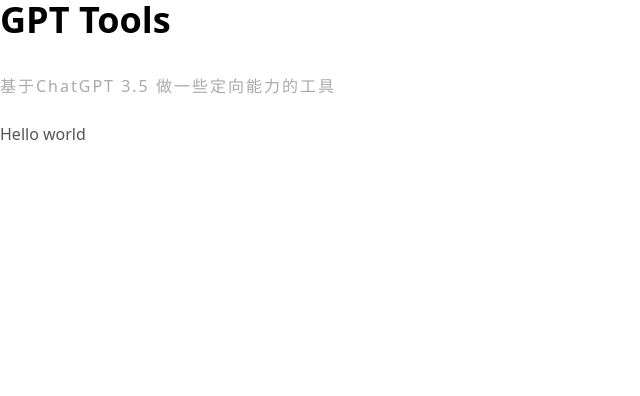
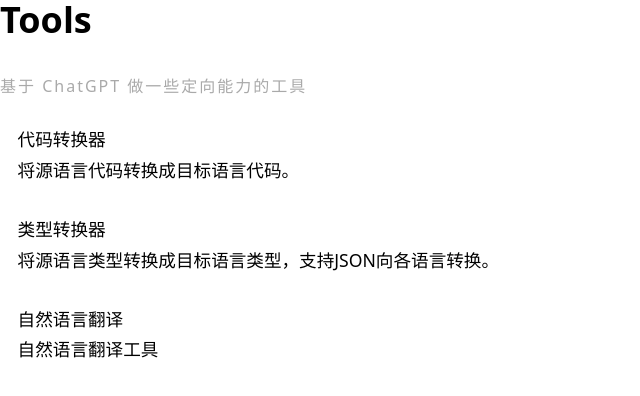
Before and after one commit to hubvue/gpt-tools, a Vue app: page / in a window 1280 px wide. Shown: the top 396 px of the page, without its empty margins (0-640 px from the left). Built offline with nearby package versions, Linux system fonts and the light colour scheme.

Commit message:
feat: home

```diff
--- a/src/assets/main.css
+++ b/src/assets/main.css
@@ -33,13 +33,10 @@
 a {
   font-weight: inherit;
   text-decoration: none;
-  border-bottom: 1px solid rgba(125, 125, 125, 0.3);
   transition: border 0.3s ease-in-out;
 }
 
-a:hover {
-  border-bottom: 1px solid var(--fg);
-}
+
 
 a {
   color: var(--fg-deeper);
--- /dev/null
+++ b/src/pages/Home.vue
@@ -0,0 +1,54 @@
+<template>
+  <main class="px-7 py-36 main mx-auto">
+    <section>
+      <h1>Tools</h1>
+      <h6>基于 ChatGPT 做一些定向能力的工具</h6>
+    </section>
+    <div class="mt-12">
+      <RouterLink class="item rounded-md" :to="tool.path" v-for="(tool, index) in tools" :key="index">
+        <div class="text-normal">{{ tool.title }}</div>
+        <div class="text-sm opacity-50 font-normal">{{ tool.desc }}</div>
+      </RouterLink>
+    </div>
+  </main>
+</template>
+
+<script setup lang="ts">
+import { RouterLink } from 'vue-router'
+interface Tool {
+  title: string,
+  desc: string,
+  path: string,
+}
+const tools: Tool[] = [
+  {
+    title: '代码转换器',
+    desc: '将源语言代码转换成目标语言代码。',
+    path: '/code-covert'
+  },
+  {
+    title: '类型转换器',
+    desc: '将源语言类型转换成目标语言类型，支持JSON向各语言转换。',
+    path: '/type-covert'
+  },
+  {
+    title: '自然语言翻译',
+    desc: '自然语言翻译工具',
+    path: '/translation'
+  }
+]
+
+</script>
+<style lang="stylus">
+.main
+  max-width: 65ch
+
+  a.item
+    display block
+    padding: 0.8em 1em
+    font-size: 1.1rem
+    background: transparent
+
+    &:hover
+      background: #88888812
+</style>
--- a/src/router/index.ts
+++ b/src/router/index.ts
@@ -1,5 +1,5 @@
 import { createRouter, createWebHistory } from 'vue-router'
-import Home from '../views/Home.vue'
+import Home from '../pages/Home.vue'
 
 const router = createRouter({
   history: createWebHistory(import.meta.env.BASE_URL),
--- a/src/views/Home.vue
+++ /dev/null
@@ -1,22 +0,0 @@
-<template>
-  <main class="px-7 py-36 main mx-auto">
-    <section>
-      <h1>GPT Tools</h1>
-      <h6>基于ChatGPT 3.5 做一些定向能力的工具</h6>
-    </section>
-    <div class="mt-12">
-      <section>
-
-        <p>Hello world</p>
-      </section>
-    </div>
-  </main>
-</template>
-
-<script setup lang="ts">
-
-</script>
-<style lang="stylus">
-.main
-  max-width: 65ch
-</style>
```
